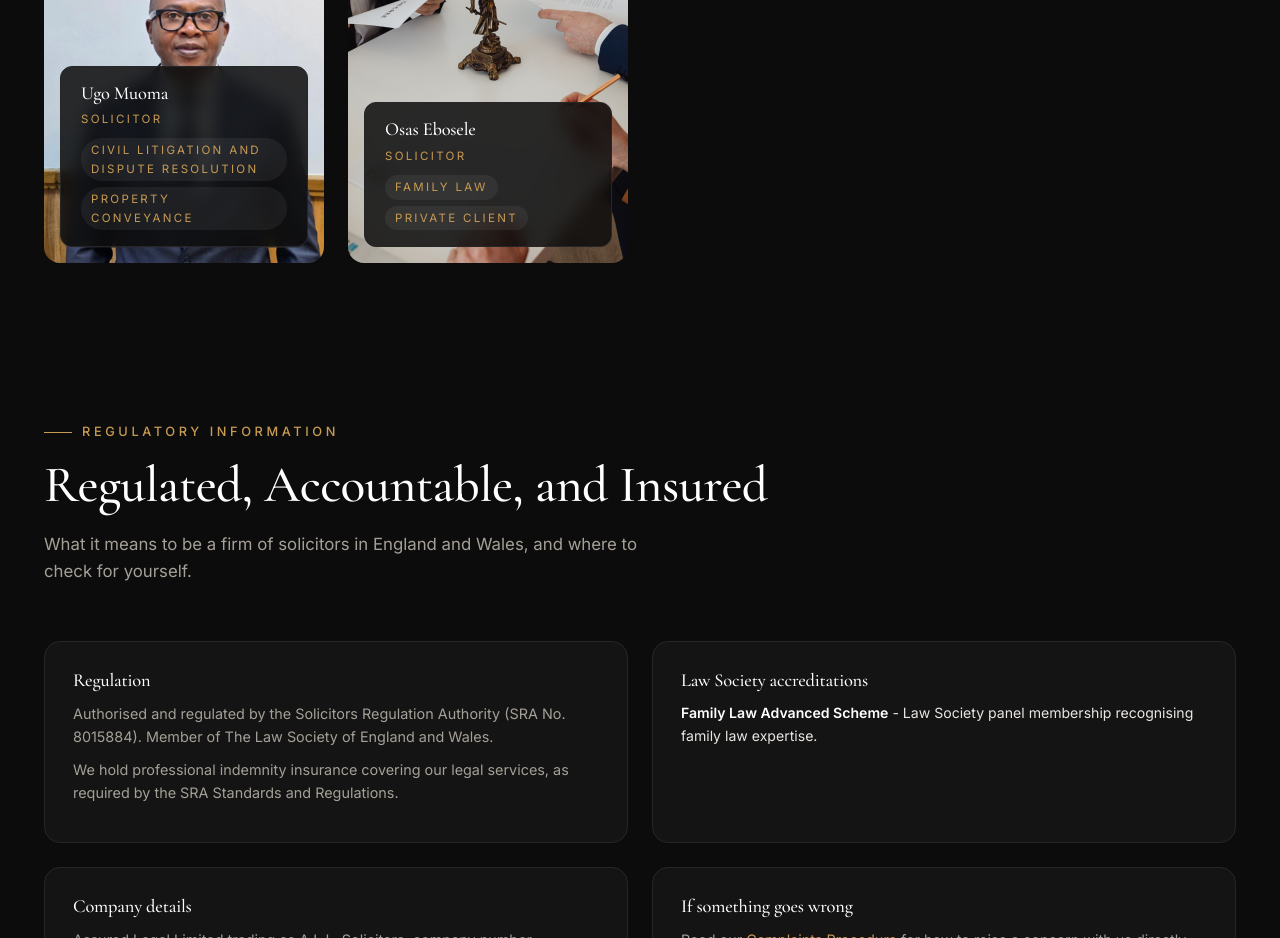
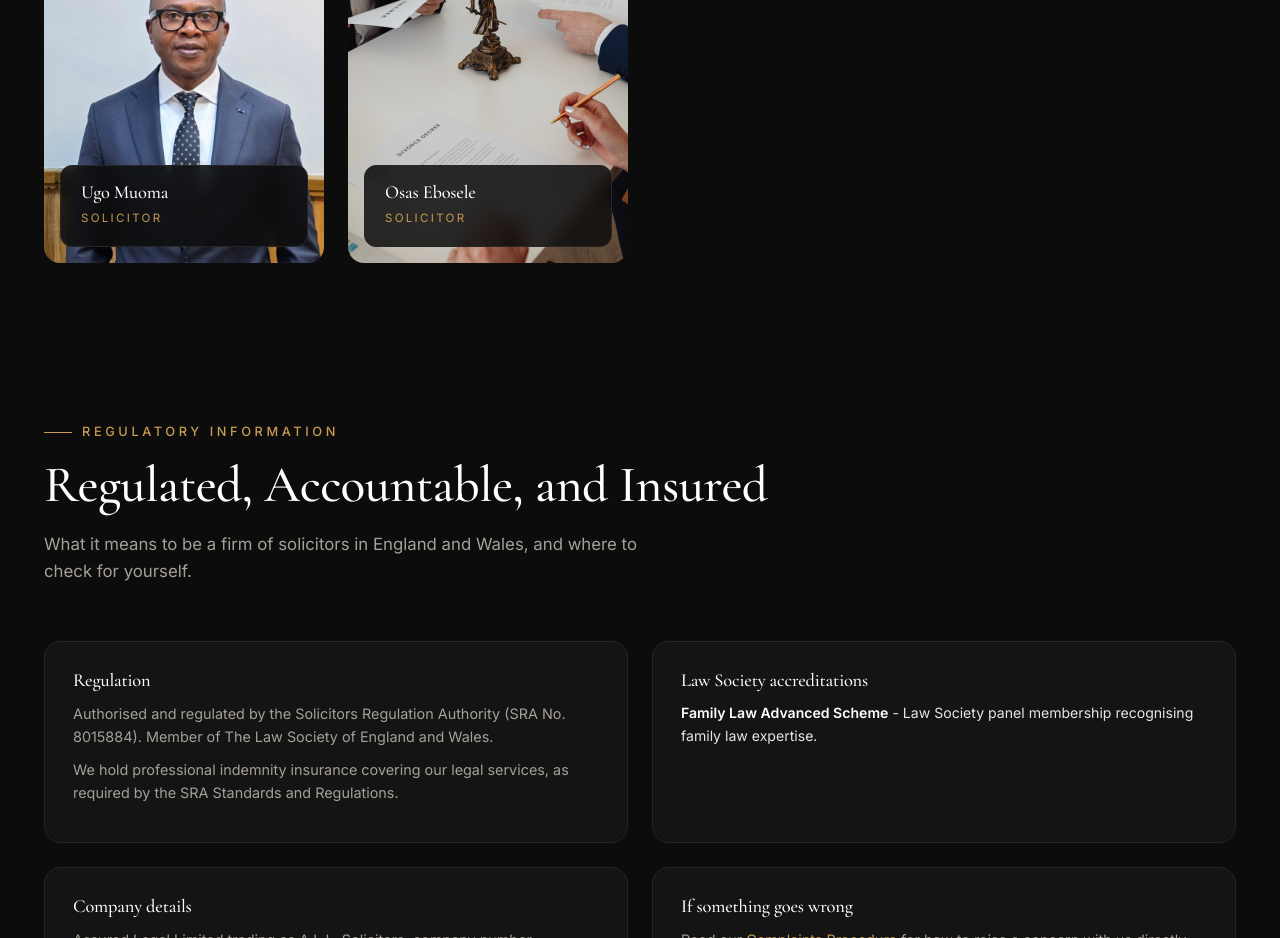
Before and after one commit to ayusholi/apostro, a Next.js app in the folder frontend/: page /about in a window 1280 px wide. Shown: the part 3420-4358 px from the top of the page. Built offline with nearby package versions, Linux system fonts and the light colour scheme.

Commit message:
small changes on content

```diff
--- a/frontend/src/components/booking/steps/ServiceStep.tsx
+++ b/frontend/src/components/booking/steps/ServiceStep.tsx
@@ -24,7 +24,7 @@ export function ServiceStep({
             onClick={() => onSelect(service.slug)}
           >
             <span className="option-card__title">{service.title}</span>
-            <span className="option-card__meta">{service.durationMinutes}-minute consultation</span>
+            <span className="option-card__meta">{service.durationMinutes}-minute phone consultation</span>
           </button>
         ))}
       </div>
--- a/frontend/src/components/team/SolicitorCard.tsx
+++ b/frontend/src/components/team/SolicitorCard.tsx
@@ -1,7 +1,6 @@
 import Image from "next/image";
 import Link from "next/link";
 import { Reveal } from "@/components/ui/Reveal";
-import { getServiceBySlug } from "@/data/services";
 import type { Solicitor } from "@/domain/team/Solicitor";
 
 export function SolicitorCard({ solicitor }: { solicitor: Solicitor }) {
@@ -15,16 +14,6 @@ export function SolicitorCard({ solicitor }: { solicitor: Solicitor }) {
           <Link href={`/solicitors/${solicitor.slug}`}>{solicitor.name}</Link>
         </h4>
         <span>{solicitor.role}</span>
-        <div className="t-member__areas">
-          {solicitor.practiceAreaSlugs.slice(0, 2).map((slug) => {
-            const service = getServiceBySlug(slug);
-            return service ? (
-              <span key={slug} className="t-member__area">
-                {service.title}
-              </span>
-            ) : null;
-          })}
-        </div>
       </div>
     </Reveal>
   );
--- a/frontend/src/data/services.ts
+++ b/frontend/src/data/services.ts
@@ -39,6 +39,15 @@ export const services: Service[] = [
       "Practical advice on wills, probate, and trusts, helping you plan for the future and supporting estate administration after a bereavement.",
     bullets: ["Wills", "Probate", "Trusts"],
   },
+  {
+    slug: "corporate-practice",
+    number: "05",
+    icon: "/images/icon-service-3.png",
+    title: "Corporate Practice",
+    description:
+      "Practical corporate legal support for non-listed companies, helping your business operate and grow with confidence.",
+    bullets: ["Corporate work for non-listed companies"],
+  },
 ];
 
 /**
--- a/frontend/src/data/team/solicitors.ts
+++ b/frontend/src/data/team/solicitors.ts
@@ -12,16 +12,16 @@ export const solicitors: Solicitor[] = [
     name: "Ugo Muoma",
     role: "Solicitor",
     image: "/images/ugo-muoma.jpeg",
-    bio: `Ugo Muoma is a Director and solicitor with over three years’ post-qualification experience, specialising in residential and commercial conveyancing, litigation, and probate.
+    bio: `Ugo Muoma is a Director and solicitor with over four years’ post-qualification experience, specialising in residential and commercial conveyancing, litigation, and probate.
 
 He brings strong advocacy and drafting skills, alongside a keen focus on business development and achieving practical outcomes for clients.`,
     qualifications: [
       "LLB (Hons)",
       "Solicitor of England and Wales",
     ],
-    practiceAreaSlugs: ["litigation-dispute-resolution", "real-estate", "private-client"],
+    practiceAreaSlugs: ["litigation-dispute-resolution", "real-estate", "corporate-practice"],
     languages: ["English"],
-    experienceYears: 3,
+    experienceYears: 4,
     memberships: ["The Law Society of England and Wales", "Law Society Conveyancing Quality Scheme"],
     email: "info@alls-legal.co.uk",
   },
@@ -47,7 +47,7 @@ Outside of work, I enjoy spending quality time with my family and I’m a keen s
     ],
     practiceAreaSlugs: ["family-law", "private-client"],
     languages: ["English"],
-    experienceYears: 3,
+    experienceYears: 4,
     memberships: ["The Law Society of England and Wales", "Resolution (family law)", "Law Society Family Law Advanced Scheme"],
     email: "info@alls-legal.co.uk",
   },
--- a/frontend/src/styles/team.css
+++ b/frontend/src/styles/team.css
@@ -3,13 +3,6 @@
    (--bg, --gold, --serif, .t-member, .article-hero, .regulatory-info__grid,
    .review-grid) rather than inventing a second visual language.
    ========================================================================== */
-
-/* Team grid card additions (base .t-member lives in globals.css) -------------- */
-.t-member__areas { display: flex; flex-wrap: wrap; gap: 6px; margin-top: 8px; }
-.t-member__area {
-  font-size: .68rem; letter-spacing: .04em; color: var(--muted); background: rgba(255, 255, 255, .06);
-  border-radius: 999px; padding: 3px 10px;
-}
 
 /* Profile hero -----------------------------------------------------------------
    solicitor pages load this stylesheet independently of blog.css, so reserve
```
